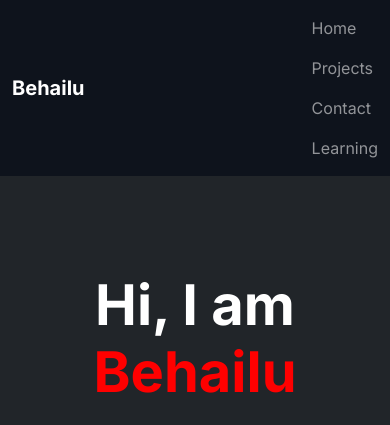
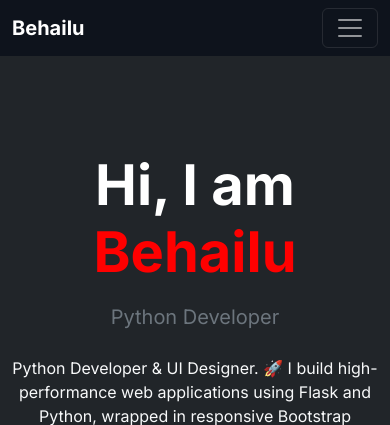
Before and after one commit to BehailuBerhanu/portfolio-flask, a Flask app: page / in a window 390 px wide. Shown: the top 425 px of the page. Run offline with Flask 3, Linux system fonts and the light colour scheme.

Commit message:
Fix mobile navbar toggler

```diff
--- a/templates/base.html
+++ b/templates/base.html
@@ -13,11 +13,16 @@
     <nav class="navbar navbar-expand-lg navbar-dark sticky-top" style="background: rgba(11, 15, 25, 0.8); backdrop-filter: blur(10px);">
         <div class="container">
             <a class="navbar-brand fw-bold" href="/">{{ student.name }}</a>
-            <div class="navbar-nav ms-auto">
-                <a class="nav-link" href="/">Home</a>
-                <a class="nav-link" href="/projects">Projects</a>
-                <a class="nav-link" href="/contact">Contact</a>
-                <a class="nav-link" href="/What-I-am-learning">Learning</a>
+            <button class="navbar-toggler" type="button" data-bs-toggle="collapse" data-bs-target="#navbarNav" aria-controls="navbarNav" aria-expanded="false" aria-label="Toggle navigation">
+                <span class="navbar-toggler-icon"></span>
+            </button>
+            <div class="collapse navbar-collapse" id="navbarNav">
+                <ul class="navbar-nav ms-auto">
+                    <li class="nav-item"><a class="nav-link" href="/">Home</a></li>
+                    <li class="nav-item"><a class="nav-link" href="/projects">Projects</a></li>
+                    <li class="nav-item"><a class="nav-link" href="/contact">Contact</a></li>
+                    <li class="nav-item"><a class="nav-link" href="/learning">Learning</a></li>
+                </ul>
             </div>
         </div>
     </nav>
```
